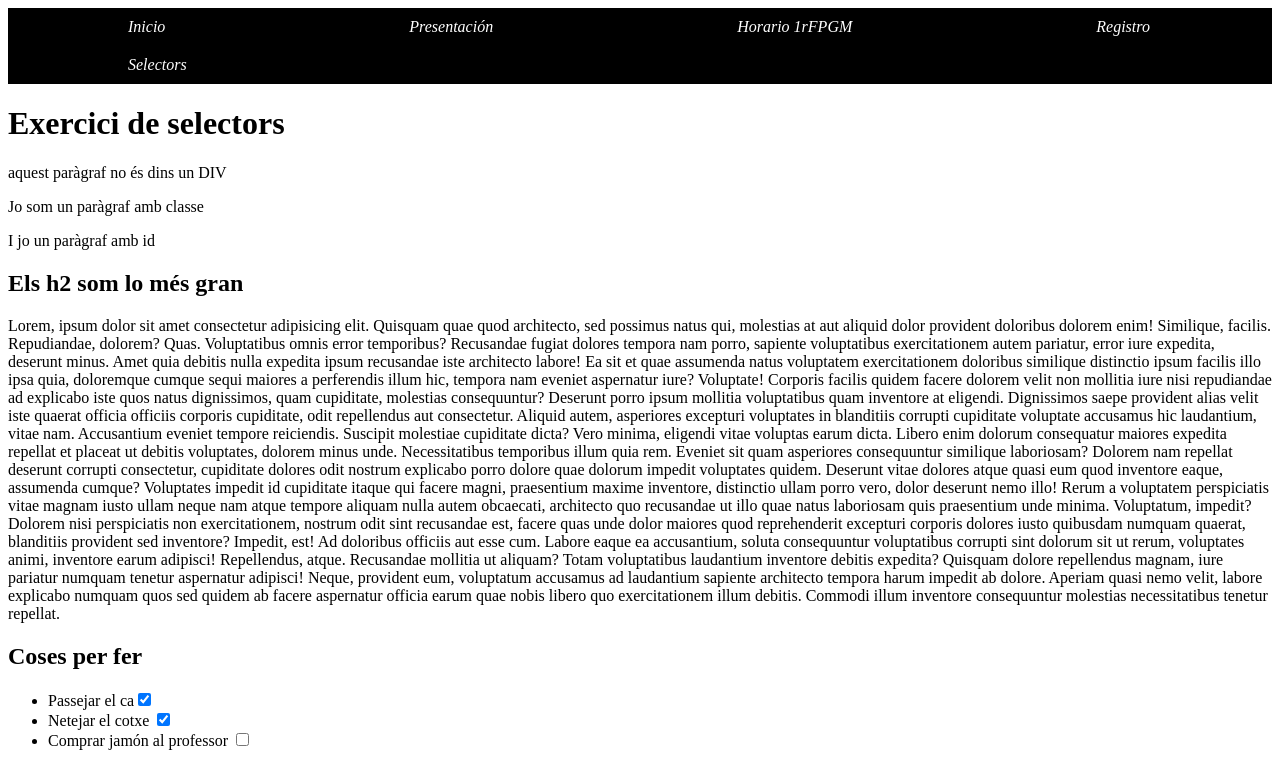
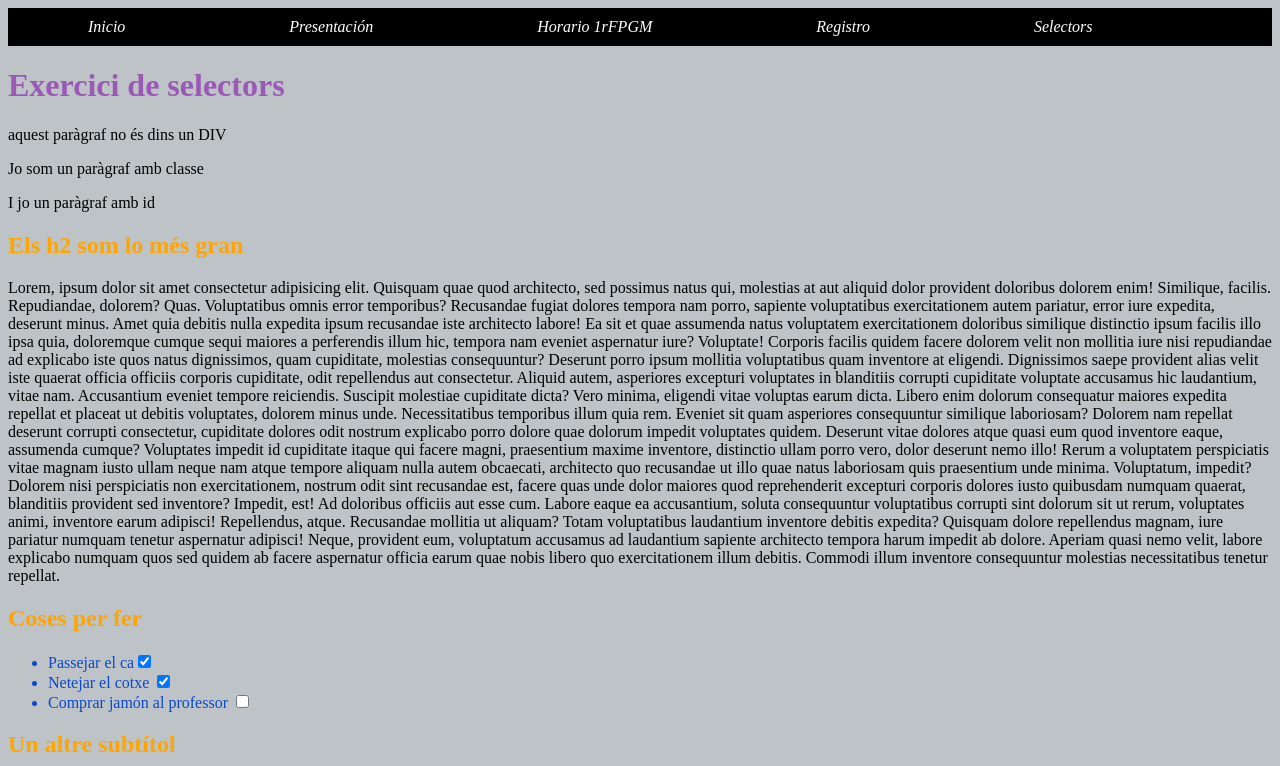
Before and after one commit to agn2004/projecte_inicial, a plain HTML site: page selectors.html in a window 1280 px wide. Shown: the top 766 px of the page. Drawn offline with Linux system fonts and the light colour scheme; files that its build step writes are made by us from their sources.

Commit message:
selectors

```diff
--- a/css/menu.css
+++ b/css/menu.css
@@ -15,7 +15,7 @@
 #menu ul li a{
     color: white;
     display: block;
-    padding: 10px 120px;
+    padding: 10px 80px;
     text-decoration: none;
     font-style: oblique;
 }
--- a/css/selectors.css
+++ b/css/selectors.css
@@ -1,15 +1,19 @@
 /* dona al <body> element un color de fons de #bdc3c7*/
-
-
+body{
+    background-color: #bdc3c7;
+}
 /* fes que els <h1> siguin de color #9b59b6*/
-
-
+h1{
+    color: #9b59b6;
+}
 /* fes que els <h2> siguin de color orange */
-
-
-/* fes que els <li> siguin d'un blau hexadecimal
-
-
+h2{
+    color: orange;
+}
+/* fes que els <li> siguin d'un blau hexadecimal*/
+li{
+    color: #0c48ca;
+}
 /*canvia el color de fons de cada paràgraf a groc*/
 
 
```
